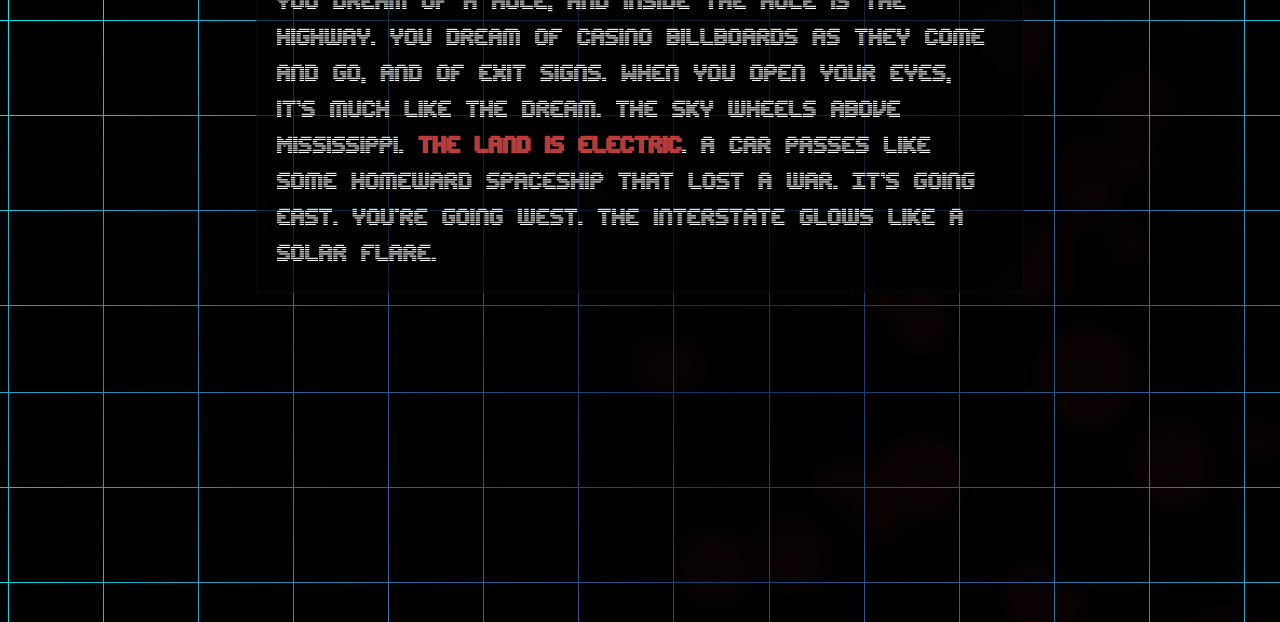
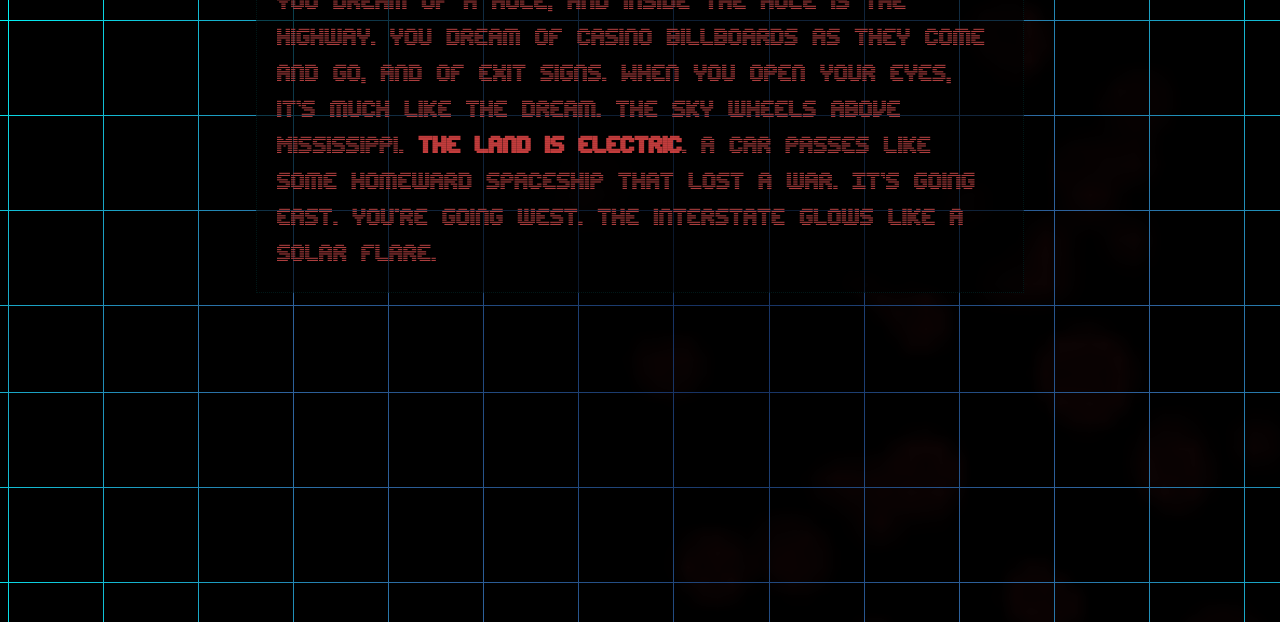
Before and after one commit to darinacosta/endmillennium, a website: page index.html in a window 1280 px wide. Shown: the part 178-800 px from the top of the page. Drawn offline with nearby package versions, Linux system fonts and the light colour scheme.

Commit message:
Update index.html

```diff
--- a/index.html
+++ b/index.html
@@ -14,7 +14,7 @@
   html{
     background-image: url('images/bluegrid.png');
     background-color:black;
-    color: white !important;
+    color: #AD3E3E !important;
   }
 
   tw-link{
```
